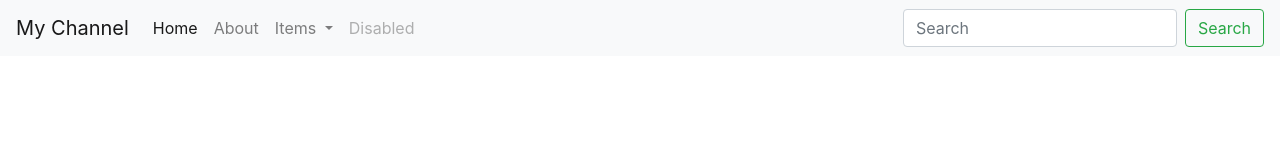
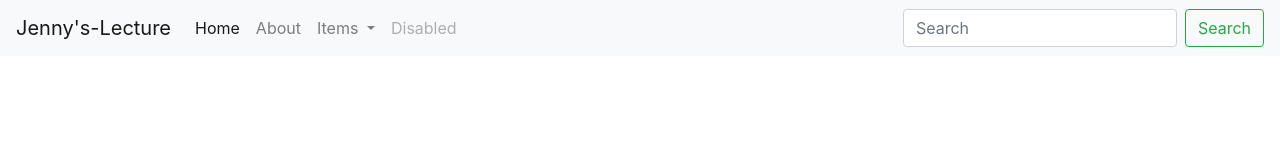
Before and after one commit to jdbond/Demo-repos, a plain HTML site: page index.html in a window 1280 px wide. Drawn offline with nearby package versions, Linux system fonts and the light colour scheme.

Commit message:
jenny's lecture

```diff
--- a/index.html
+++ b/index.html
@@ -12,7 +12,7 @@
   </head>
   <body>
     <nav class="navbar navbar-expand-lg navbar-light bg-light">
-        <a class="navbar-brand" href="#">My Channel</a>
+        <a class="navbar-brand" href="#">Jenny's-Lecture</a>
         <button class="navbar-toggler" type="button" data-toggle="collapse" data-target="#navbarSupportedContent" aria-controls="navbarSupportedContent" aria-expanded="false" aria-label="Toggle navigation">
           <span class="navbar-toggler-icon"></span>
         </button>
```
